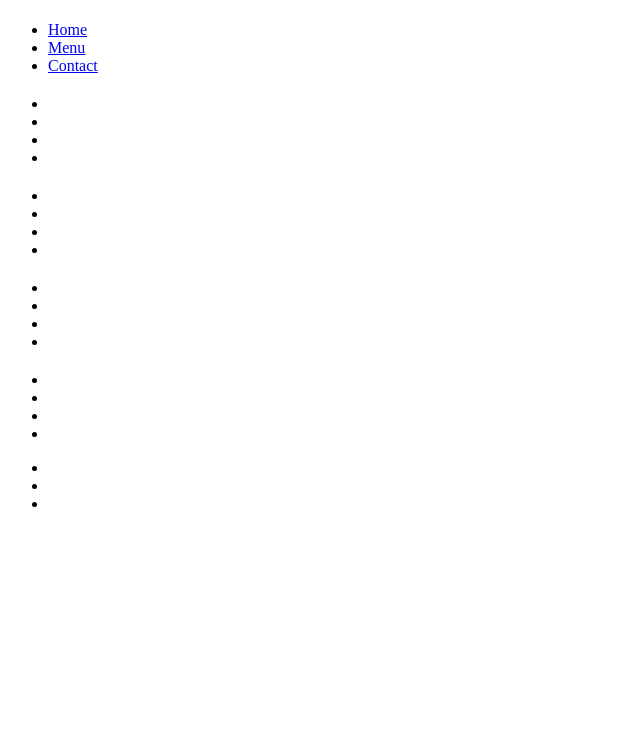
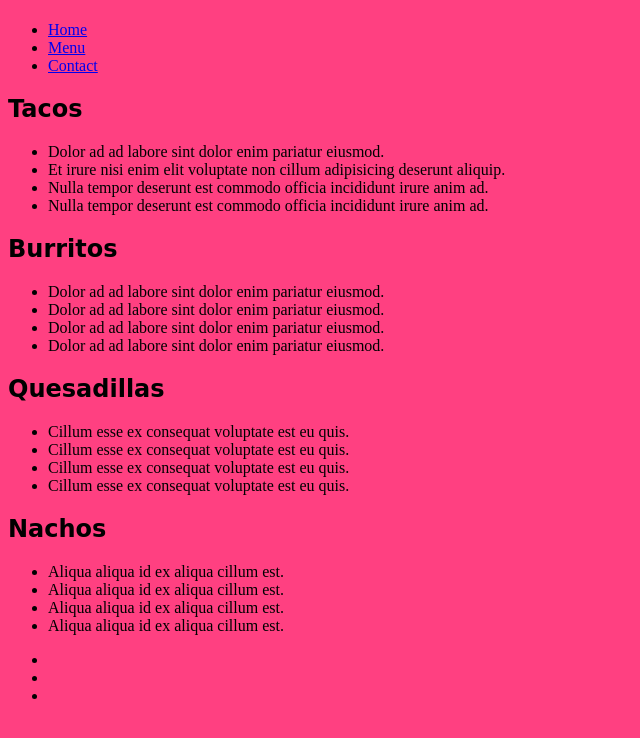
Before and after one commit to bafzali/beckyrestaurant, a plain HTML site: page menu.html in a window 1280 px wide. Shown: the whole page, without its empty margins (0-640 px from the left). Drawn offline with Linux system fonts and the light colour scheme; a web font is replaced by a local one.

Commit message:
choose colors and fonts

```diff
--- /dev/null
+++ b/css/style.css
@@ -0,0 +1,16 @@
+/*
+primary: #ff4081
+p-light: #ff79b0
+p-dark: #c60055
+secondary: #e676e6
+s-light: #66ffa6
+s-dark: #00b248
+*/
+body {
+    background-color:#ff4081;
+    color: black;
+}
+
+h1, h2 {
+    font-family: 'Rammetto One', cursive;
+}
--- a/menu.html
+++ b/menu.html
@@ -3,6 +3,8 @@
 <head>
     <meta charset="UTF-8">
     <title>Restaurant</title>
+    <link rel="stylesheet" href="./css/style.css">
+    <link href="https://fonts.googleapis.com/css?family=Rammetto+One" rel="stylesheet">
 </head>
 <body>
     <header>
@@ -17,39 +19,40 @@
     </header>
     <main>
         <div>
-            <h2></h2>
+            <h2>Tacos</h2>
             <ul>
-                <li></li>
-                <li></li>
-                <li></li>
-                <li></li>
+                <li>Dolor ad ad labore sint dolor enim pariatur eiusmod.</li>
+                <li>Et irure nisi enim elit voluptate non cillum adipisicing deserunt aliquip.</li>
+                <li>Nulla tempor deserunt est commodo officia incididunt irure anim ad.</li>
+                <li>Nulla tempor deserunt est commodo officia incididunt irure anim ad.</li>
+
             </ul>
         </div>
         <div>
-            <h2></h2>
+            <h2>Burritos</h2>
             <ul>
-                <li></li>
-                <li></li>
-                <li></li>
-                <li></li>
+                <li>Dolor ad ad labore sint dolor enim pariatur eiusmod.</li>
+                <li>Dolor ad ad labore sint dolor enim pariatur eiusmod.</li>
+                <li>Dolor ad ad labore sint dolor enim pariatur eiusmod.</li>
+                <li>Dolor ad ad labore sint dolor enim pariatur eiusmod.</li>
             </ul>
         </div>
         <div>
-            <h2></h2>
+            <h2>Quesadillas</h2>
             <ul>
-                <li></li>
-                <li></li>
-                <li></li>
-                <li></li>
+                <li>Cillum esse ex consequat voluptate est eu quis.</li>
+                <li>Cillum esse ex consequat voluptate est eu quis.</li>
+                <li>Cillum esse ex consequat voluptate est eu quis.</li>
+                <li>Cillum esse ex consequat voluptate est eu quis.</li>
             </ul>
         </div>
         <div>
-            <h2></h2>
+            <h2>Nachos</h2>
             <ul>
-                <li></li>
-                <li></li>
-                <li></li>
-                <li></li>
+                <li>Aliqua aliqua id ex aliqua cillum est.</li>
+                <li>Aliqua aliqua id ex aliqua cillum est.</li>
+                <li>Aliqua aliqua id ex aliqua cillum est.</li>
+                <li>Aliqua aliqua id ex aliqua cillum est.</li>
             </ul>
         </div>
     </main>
```
Also changed, not shown: contact.html (+3 -1 lines), index.html (+12 -10 lines).
